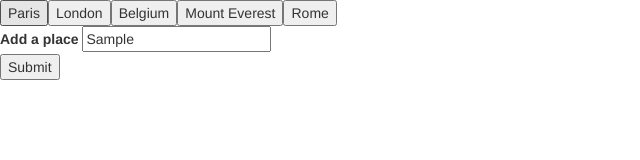
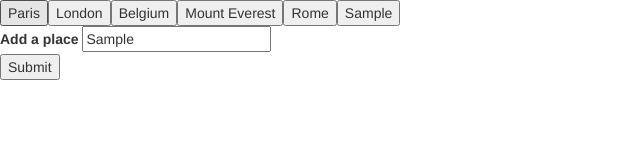
Before and after one commit to StevenCaddy/giphtastic-, a plain HTML site: page index.html in a window 1280 px wide. Both pictures are taken after typing "Sample" into the empty fields and a click on the input "Submit". Shown: the whole page, without its empty margins (0-640 px from the left). Drawn offline with nearby package versions, Linux system fonts and the light colour scheme.

Commit message:
Fixed newButton

```diff
--- a/assets/giphy.js
+++ b/assets/giphy.js
@@ -69,7 +69,7 @@ $(document).ready(function(){
     event.preventDefault();
     var newPlace = $("input").eq(0).val();
 
-    if (newplace.length > 2) {
+    if (newPlace.length > 2) {
       places.push(newPlace);
     }
 
```
Also changed, not shown: index.html (+2 -6 lines).
